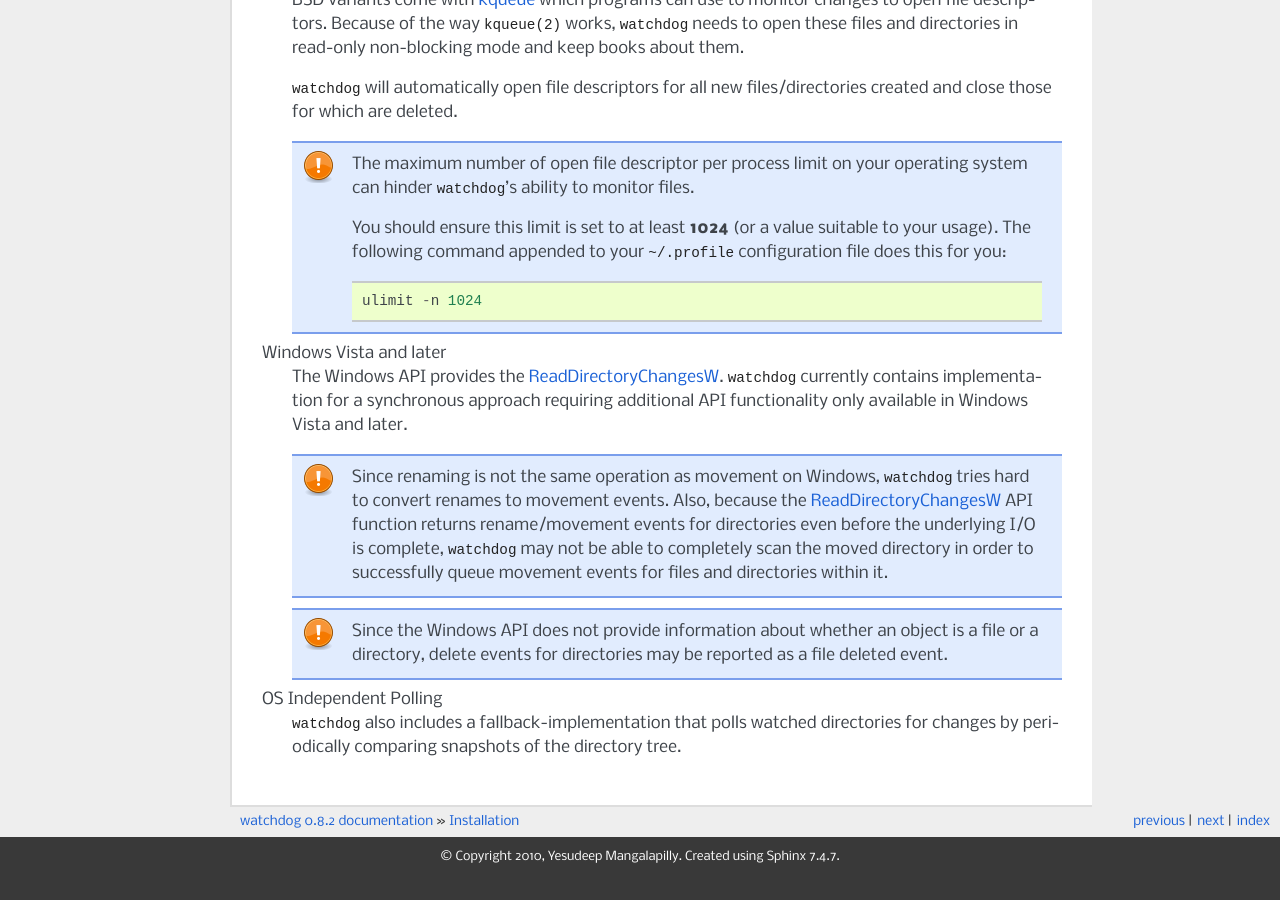
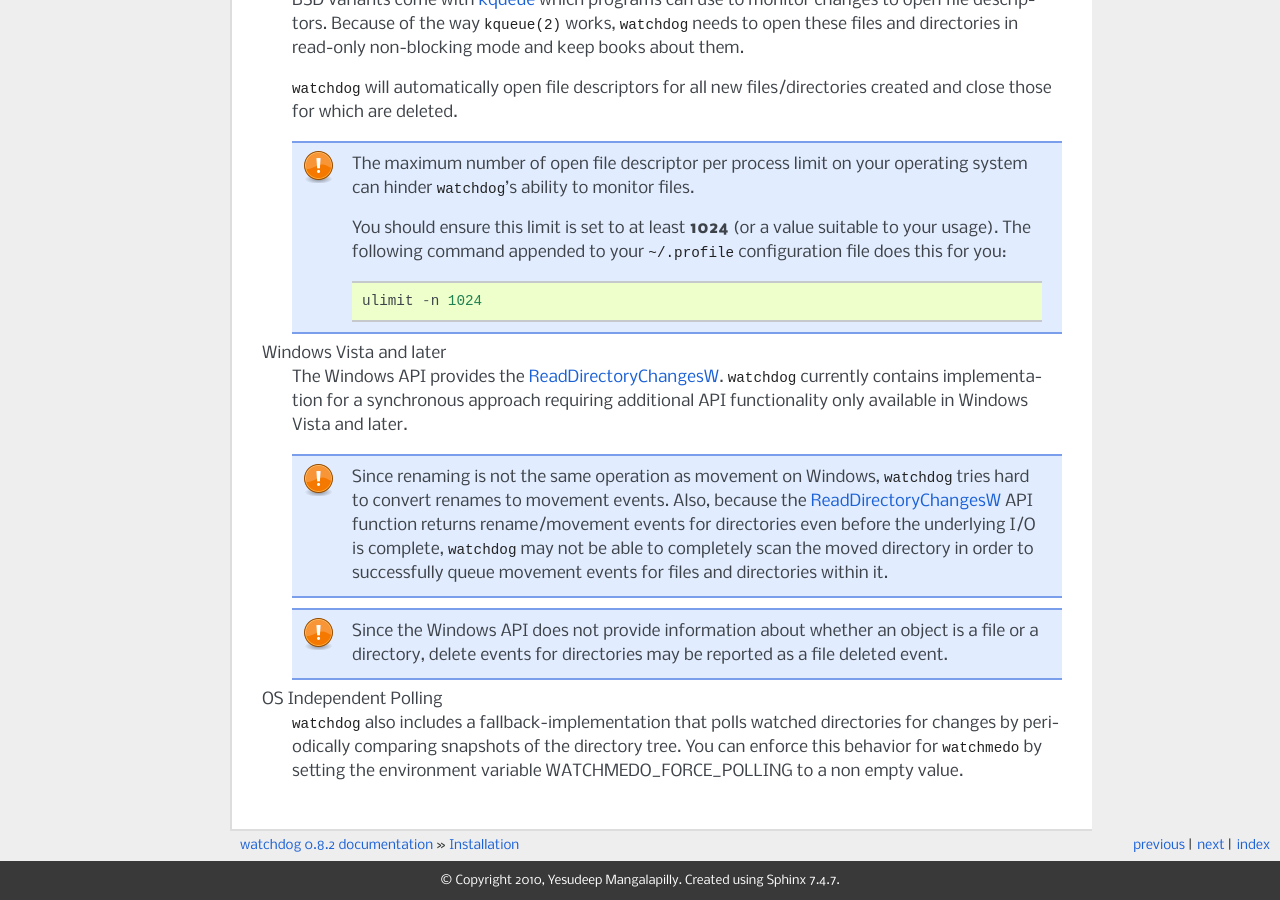
Before and after one commit to gorakhargosh/watchdog, a Sphinx documentation site: the page built from docs/source/installation.rst, in a window 1280 px wide and 900 px high, scrolled down 2223 px. Built offline with Sphinx 7.4.7, drawn with Linux system fonts in a browser that asks for light colours; pages that are not in the unit, such as notebooks, are missing from menus; before the commit the page ends 3099 px from its top, so only the background shows below that.

Commit message:
added a note about WATCHMEDO_FORCE_POLLING environment variable in the docs

```diff
--- a/docs/source/installation.rst
+++ b/docs/source/installation.rst
@@ -163,4 +163,6 @@ Windows Vista and later
 OS Independent Polling
     |project_name| also includes a fallback-implementation that polls
     watched directories for changes by periodically comparing snapshots
-    of the directory tree.
+    of the directory tree. You can enforce this behavior for ``watchmedo``
+    by setting the environment variable WATCHMEDO_FORCE_POLLING to a non
+    empty value.
```
